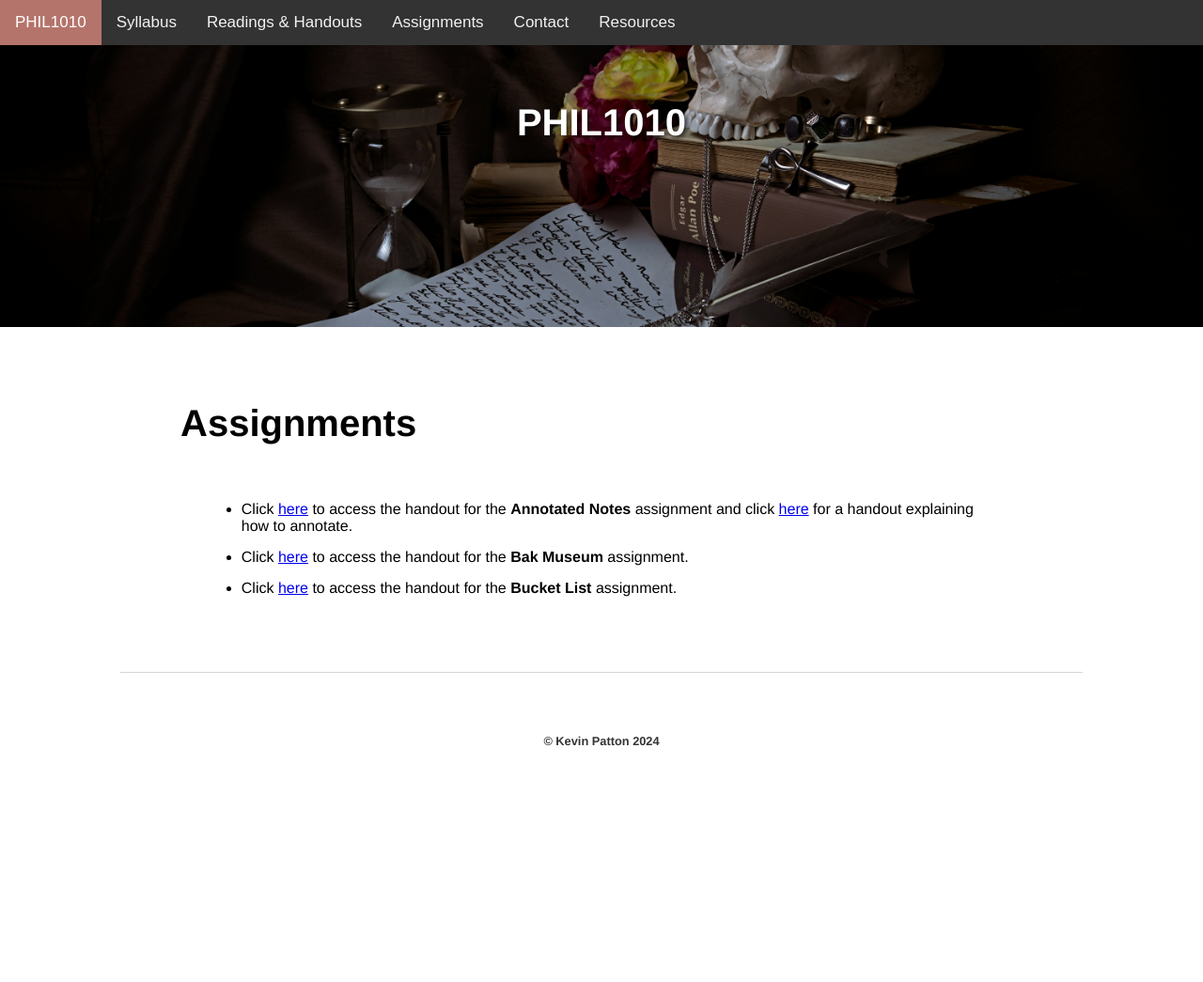
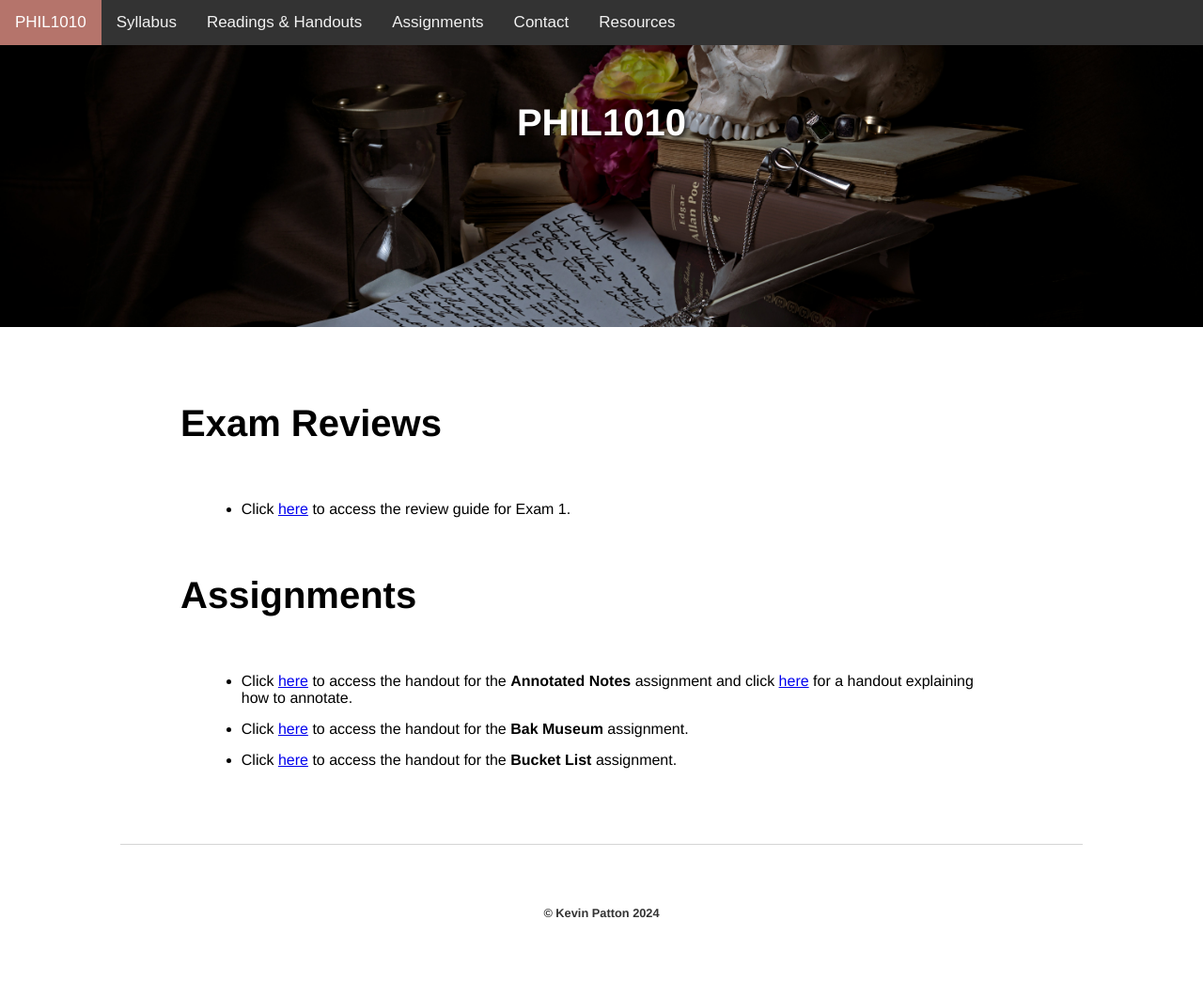
Before and after one commit to kevinjpatton/kevinjpatton.github.io, a Jekyll site: the page built from teaching/phil_1010/assignments/index.html, in a window 1280 px wide. Shown: the whole page at 94% size. Built offline with Jekyll 4.4.1, drawn with Linux system fonts in a browser that asks for light colours; Markdown is read by kramdown in place of the engine named in the settings; before the commit the page ends 900 px from its top, so only the background shows below that.

Commit message:
Update index.html

```diff
--- a/teaching/phil_1010/assignments/index.html
+++ b/teaching/phil_1010/assignments/index.html
@@ -2,6 +2,10 @@
 layout: 1010
 title: PHIL1010 - Assignments
 ---
+<h1>Exam Reviews</h1>
+<ul class="standard-list">
+<li>Click <a href="/teaching/phil_1010/assignments/PHIL1010_Exam1.pdf" target="_blank">here</a> to access the review guide for Exam 1.</li>
+</ul>
 <h1>Assignments</h1>
 <ul class="standard-list">
 <li>Click <a href="/teaching/commonresources/Handout - Weekly Annotations.pdf" target="_blank">here</a> to access the handout for the <b>Annotated Notes</b> assignment and click <a href="/pedagogy/handouts/Handout - Annotated Notes.pdf" target="_blank">here</a> for a handout explaining how to annotate.</li>
```
